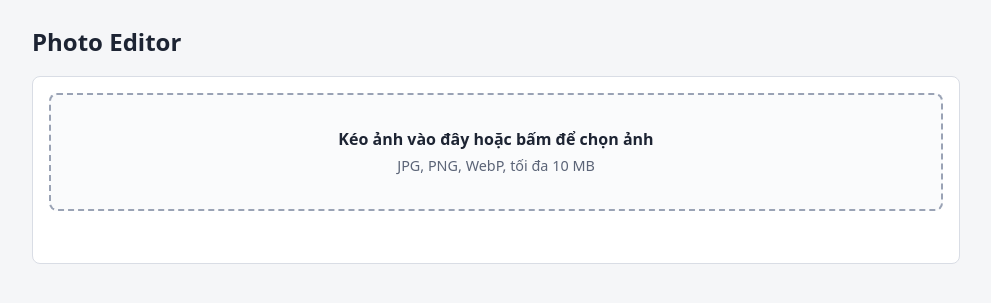
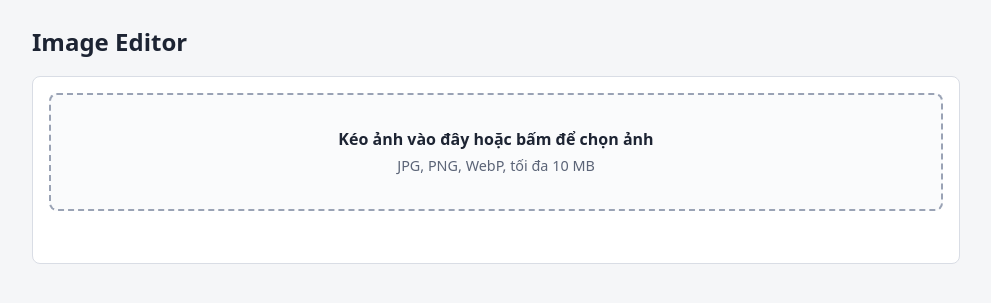
Before and after one commit to Duckmint123/photo-editor, a Flask app: page / in a window 1280 px wide. Shown: the top 303 px of the page, without its empty margins (144-1135 px from the left). Run offline with Flask 3, Linux system fonts and the light colour scheme.

Commit message:
Update index.html

```diff
--- a/app/frontend/templates/index.html
+++ b/app/frontend/templates/index.html
@@ -3,12 +3,12 @@
 <head>
   <meta charset="utf-8">
   <meta name="viewport" content="width=device-width, initial-scale=1">
-  <title>Photo Editor</title>
+  <title>Image Editor</title>
   <link rel="stylesheet" href="{{ url_for('static', filename='css/style.css') }}">
 </head>
 <body>
   <main>
-    <h1>Photo Editor</h1>
+    <h1>Image Editor</h1>
 
     <section class="panel">
       <label class="dropzone" id="dropzone">
```
